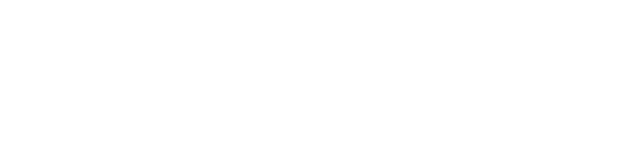
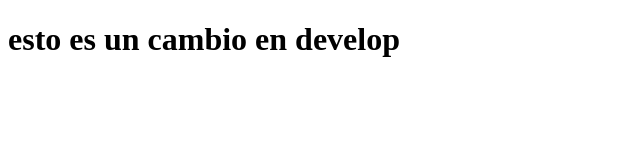
Before and after one commit to MiltonFigueroa27/CoderHouse, a plain HTML site: page index.html in a window 1280 px wide. Shown: the whole page, without its empty margins (0-640 px from the left). Drawn offline with Linux system fonts and the light colour scheme.

Commit message:
cambios en develop

```diff
--- a/index.html
+++ b/index.html
@@ -7,6 +7,6 @@
     <title>GitHub</title>
 </head>
 <body>
-
+    <h1>esto es un cambio en develop</h1>
 </body>
 </html>
```
